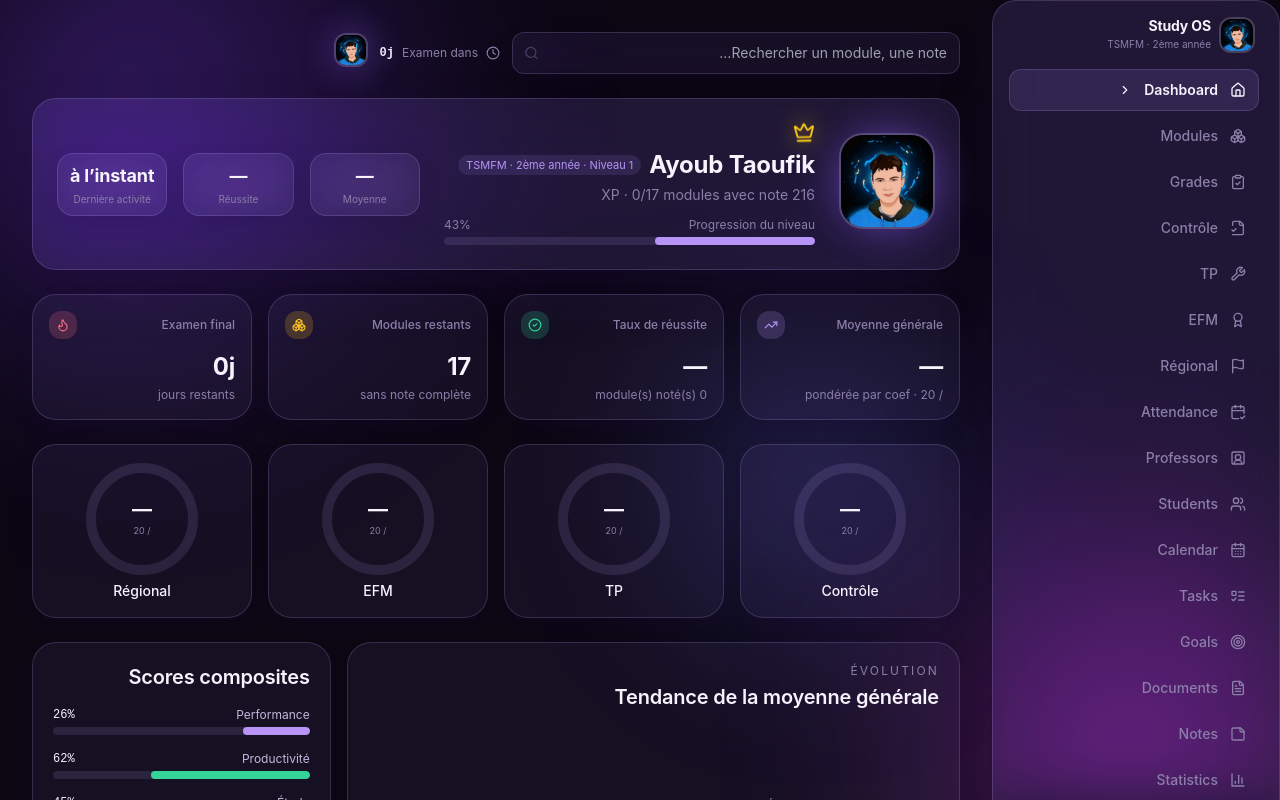
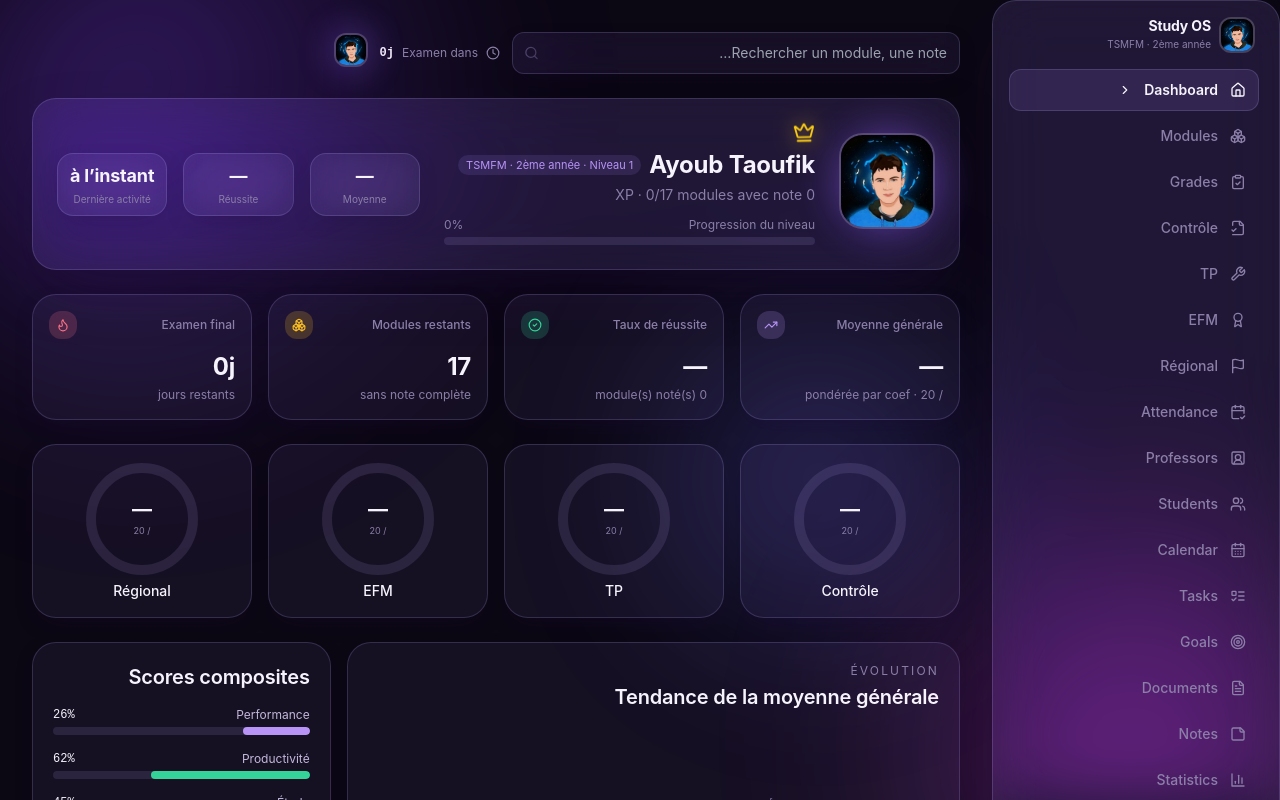
Before and after one commit to ayoubtaoufikofficial/DASHBOARD-AYOUB-TAOUFIK, a React (Vite) app: page / in a window 1280 px wide. Shown: the top 800 px of the page. Built offline with nearby package versions, Linux system fonts and the light colour scheme.

Commit message:
Update App.jsx

```diff
--- a/App.jsx
+++ b/App.jsx
@@ -466,9 +466,12 @@ export default function App() {
   }, [modules]);
 
   const attendanceRate = sessions.total ? (sessions.attended / sessions.total) * 100 : 0;
-  const xp = studyHours * 12;
-  const level = Math.floor(xp / 500) + 1;
-  const xpInLevel = ((xp % 500) / 500) * 100;
+ // حساب عدد المواد المنقوطة ديناميكياً
+const gradedModulesCount = modules.filter(m => m.note && m.note !== '-').length;
+const xp = gradedModulesCount;
+const level = 1;
+const xpInLevel = modules.length > 0 ? Math.round((gradedModulesCount / modules.length) * 100) : 0;
+
   const overallPct = overall != null ? (overall / 20) * 100 : 0;
   const performanceScore = Math.round(overallPct * 0.5 + attendanceRate * 0.3 + completion * 0.2);
   const studyRatio = clamp((studyHours / (weeklyGoalHours || 1)) * 100, 0, 100);
```
